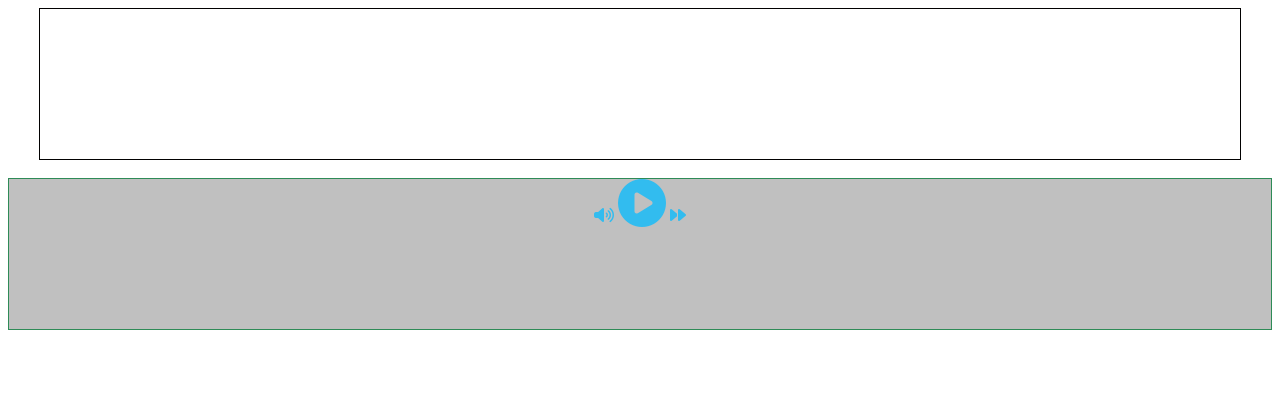
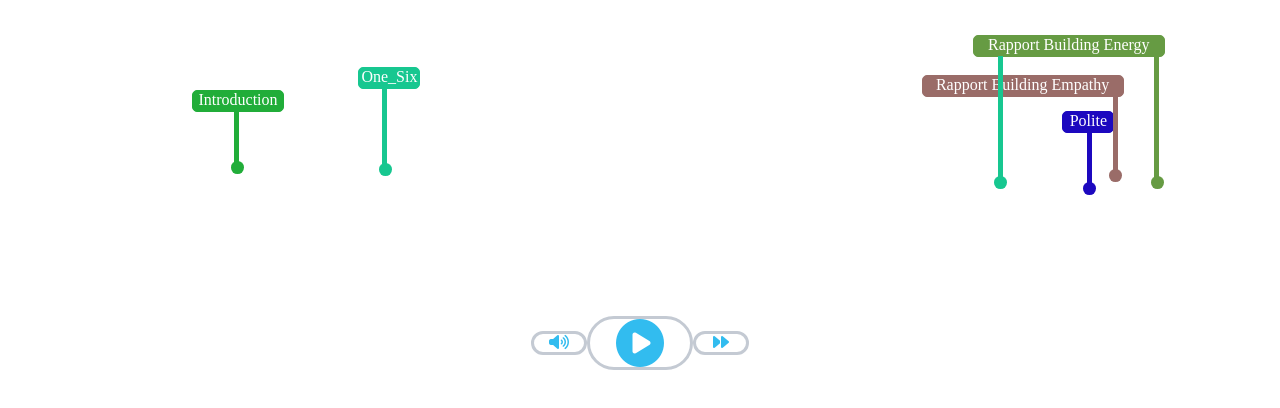
Before and after one commit to Gaurav6291/audio-player-assignment, a plain HTML site: page index.html in a window 1280 px wide. Drawn offline with Linux system fonts and the light colour scheme.

Commit message:
added static tags

```diff
--- a/index.html
+++ b/index.html
@@ -9,15 +9,48 @@
 </head>
 <body onload="loadBody()">
     <div class="container">
-        <canvas id="canvas" width="1200px" height="150" style="border: 1px solid #020101;"></canvas>
+        <canvas id="canvas" width="1200px" height="200"></canvas>
         <div id="btnSection">
                 <!-- font-Awesome Icons -->
+                <div class="btnStyle1">
                 <i id="volume" class="fas fa-volume-up"></i>
+            </div>
+        <div class="btnStyle2">
                 <i id="playNow" class="fas fa-3x fa-play-circle" id="masterPlay"></i>
+            </div>
+        <div class="btnStyle1">
                 <i id="next" class="fas fa-forward"></i>
+            </div>
         </div>
     </div>
-
+    <!-- static Tags -->
+    <div id="tag1">
+        Introduction
+        <div class="tag1Line"></div>
+        <div class="circle"></div>
+    </div>
+    <div id="tag2">
+        One_Six
+        <div class="tag2Line"></div>
+        <div class="circle"></div>
+    </div>
+    <div id="tag3">
+        Polite
+        <div class="tag3Line"></div>
+        <div class="circle"></div>
+    </div>
+    <div id="tag4">
+        Rapport Building Empathy
+        <div class="tag4Line"></div>
+        <div class="circle"></div>
+    </div>
+    <div id="tag5">
+        Rapport Building Energy
+        <div class="tag5Line1"></div>
+        <div class="circle"></div>
+        <div class="tag5Line2"></div>
+        <div class="circle1 circle"></div>
+    </div>
 </body>
 </html>
 <script src="https://kit.fontawesome.com/e469a88b2c.js" crossorigin="anonymous"></script>
--- a/script.js
+++ b/script.js
@@ -17,8 +17,8 @@ function loadBody(){
            let y = Math.ceil(Math.random()*40)+60;
            let x = i*5+10;
            obj[i] = [height, y, x];
+           context.fillStyle="rgb(232,231,232)";
     context.fillRect(x, y, 6, height);
-    context.fillStyle="black";
         }
 
     }
@@ -32,8 +32,8 @@ audioElement.addEventListener('timeupdate', ()=>{
         for(x in obj){
            if(x == Math.ceil(currentTime)){
 
-        context.fillRect(currentTime*5+10, obj[x][1], 5, obj[x][0]);
-        context.fillStyle="green";
+        context.fillRect(currentTime*5+10, obj[x][1], 4, obj[x][0]);
+        context.fillStyle="rgb(214,182,190)";
            }
         }
     }
@@ -52,7 +52,7 @@ canvas.addEventListener('click', (e)=>{
         //    obj[i] = [height, y, x];
         // let k = Math.ceil(d/10)+1
     context.fillRect(obj[i][2], obj[i][1], 6, obj[i][0]);
-    context.fillStyle="grey";
+    context.fillStyle="rgb(214,182,190)";
         }
 
     }
--- a/style.css
+++ b/style.css
@@ -1,15 +1,155 @@
+:root {
+    --first: rgb(33,173,57);
+    --second: rgb(23,199,144);
+    --third: rgb(28,8,191);
+    --fourth: rgb(154,108,104);
+    --fifth: rgb(102,155,67);
+    --sixth: rgb(23,199,144);
+  }
 .container{
     text-align: center;
+    margin-top: 50px;
 }
 #btnSection{
-    border: 1px solid seagreen;
-    background-color: silver;
     height: 150px;
+    margin-top: 14px;
+    display: flex;
+    align-items: center;
+    justify-content: center;
 }
-#btnSection{
-    margin-top: 14px;
+.btnStyle2, .btnStyle1{
+    display: inline-block;
+    border: 3px solid rgb(196, 202, 211);
+    border-radius: 50px;
+}
+.btnStyle1{
+width: 50px;
+}
+.btnStyle2{
+    width: 100px;
 }
 #btnSection i{
     cursor: pointer;
     color:rgb(50,188,239);
 }
+#tag1, #tag2, #tag3, #tag4, #tag5{
+    position: fixed;
+    text-align: center;
+    color: white;
+    border-radius: 5px;
+    height: 20px;
+}
+.tag1Line, .tag2Line, .tag3Line, .tag4Line, .tag5Line1, .tag5Line2{
+    position: absolute;
+    width:5px;
+}
+#tag1{
+    width: 90px;
+    border: 1px solid var(--first);
+    background-color: var(--first);
+    left: 15%;
+    top: 90px;
+}
+#tag1 > .circle{
+    top: 70px;
+    left: 38px;
+    background-color: var(--first);
+}
+.tag1Line{
+    height: 55px;
+    top: 17px;
+    left: 41px;
+    background-color: var(--first);
+}
+#tag2 {
+    width: 60px;
+    border: 1px solid var(--second);
+    background-color: var(--second);
+    left: 28%;
+    top: 67px;
+  }
+  #tag2 > .circle {
+    top: 95px;
+    left: 20px;
+    background-color: var(--second);
+  }
+
+  .tag2Line {
+    height: 85px;
+    top: 20px;
+    left: 23px;
+    background-color: var(--second);
+  }
+  #tag3 {
+    width: 50px;
+    border: 1px solid var(--third);
+    left: 83%;
+    top: 111px;
+    background-color: var(--third);
+  }
+  #tag3 > .circle {
+    top: 70px;
+    left: 20px;
+    background-color: var(--third);
+  }
+  .tag3Line {
+    height: 55px;
+    top: 20px;
+    left: 24px;
+    background-color: var(--third);
+  }
+  #tag4 {
+    width: 200px;
+    border: 1px solid var(--fourth);
+    left: 72%;
+    top: 75px;
+    background-color: var(--fourth);
+  }
+  #tag4 > .circle {
+    top: 93px;
+    right: 0.5px;
+    background-color: var(--fourth);
+  }
+  .tag4Line {
+    height: 80px;
+    top: 20px;
+    right: 4.5px;
+    background-color: var(--fourth);
+  }
+  #tag5 {
+    width: 190px;
+    border: 1px solid var(--fifth);
+    left: 76%;
+    top: 35px;
+    background-color: var(--fifth);
+  }
+  #tag5 > .circle {
+    top: 140px;
+    left: 20px;
+    background-color: var(--sixth);
+  }
+
+  #tag5 > .circle1 {
+    position: absolute;
+    top: 140px;
+    left: 177px;
+    background-color: var(--fifth);
+  }
+  .tag5Line1 {
+    height: 125px;
+    top: 20px;
+    left: 24px;
+    background-color: var(--sixth);
+  }
+  .tag5Line2 {
+    height: 125px;
+    top: 20px;
+    right: 5px;
+    background-color: var(--fifth);
+  }
+  .circle {
+       position: absolute;
+    width: 0.8rem;
+    height: 0.8rem;
+    border-radius: 50%;
+  }
```
